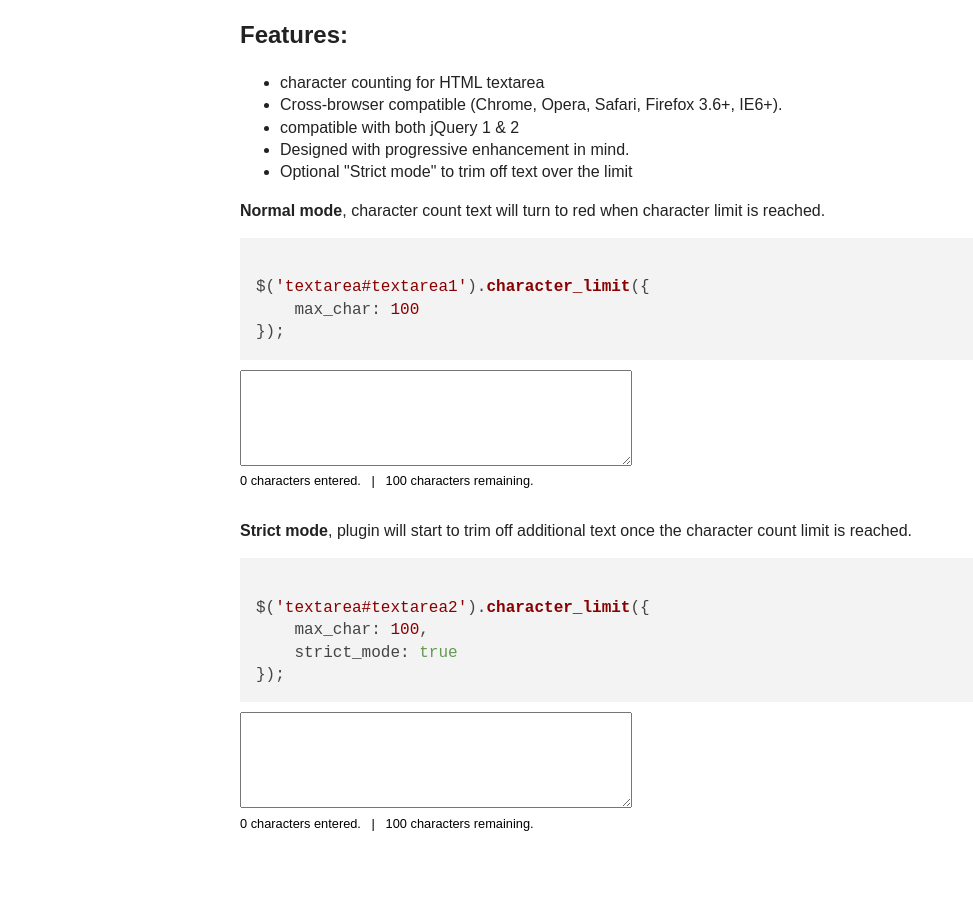
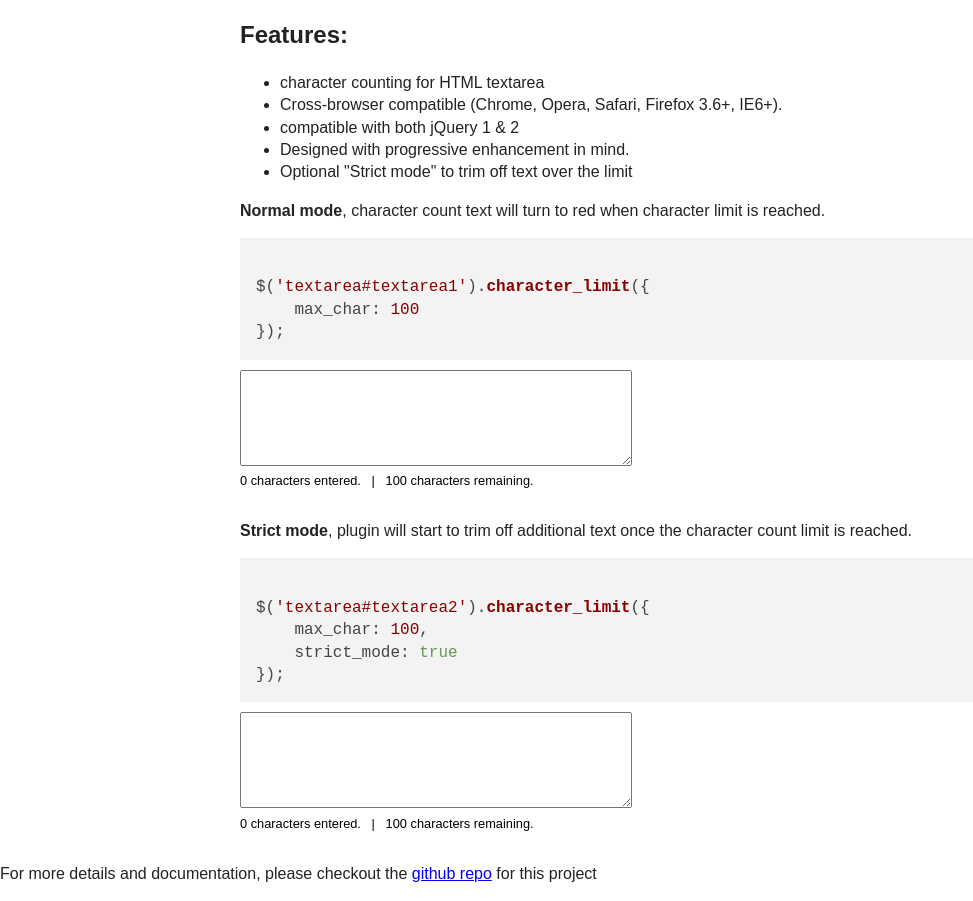
Before and after one commit to ShawneeY/jQuery-plugin---textarea-character-counting, a plain HTML site: page index.html in a window 1280 px wide. Shown: the part 78-979 px from the top of the page, without its empty margins (0-973 px from the left). Before the commit the page ends 941 px from the top, so only its background shows below. Drawn offline with nearby package versions, Linux system fonts and the light colour scheme.

Commit message:
add link to github repo for this project at the bottom of the page

```diff
--- a/index.html
+++ b/index.html
@@ -73,6 +73,9 @@ $('textarea#textarea2').character_limit({
             ></textarea>
         </div>
 
+
+        <p>For more details and documentation, please checkout the <a target="_blank" href="https://github.com/ShawneeY/jQuery-plugin---textarea-character-counting">github repo</a> for this project</p>
+
         <script src="//ajax.googleapis.com/ajax/libs/jquery/1.10.2/jquery.min.js"></script>
         <script>window.jQuery || document.write('<script src="js/vendor/jquery-1.10.2.min.js"><\/script>')</script>
         <script src="//cdnjs.cloudflare.com/ajax/libs/highlight.js/8.4/highlight.min.js"></script>
```
